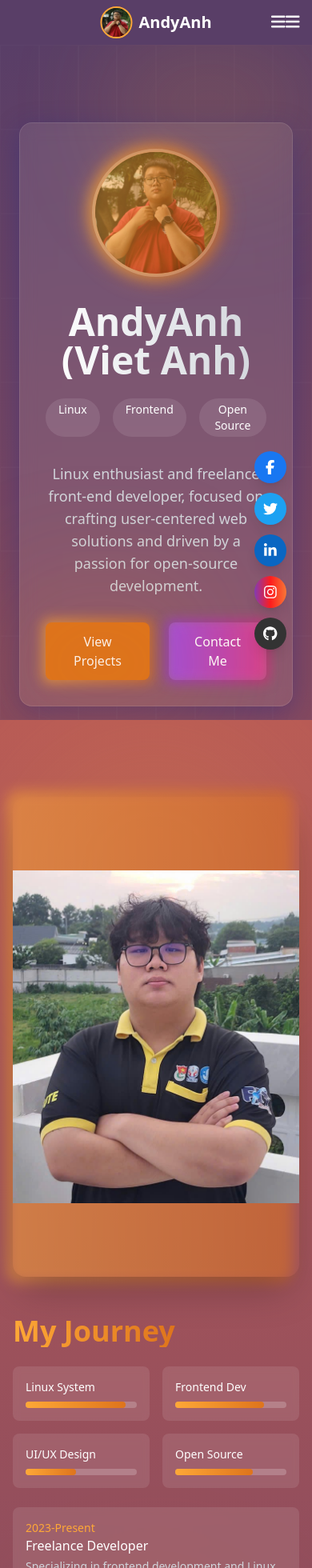
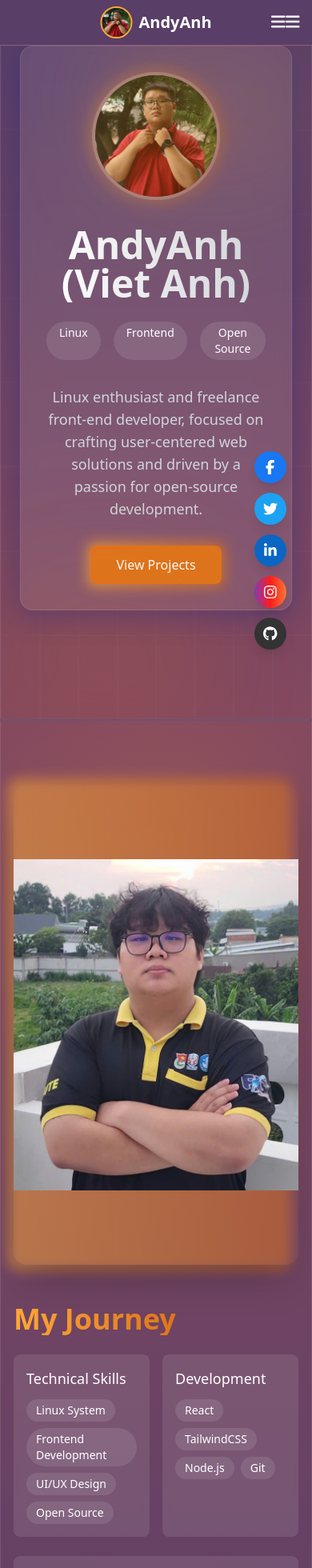
Before and after one commit to AndyAnh174/My-Portfolio, a React (Vite) app: page / in a window 390 px wide. Shown: the top 1960 px of the page at 80% size. Built offline with nearby package versions, Linux system fonts and the light colour scheme.

Commit message:
Change border and Open Graph

```diff
--- a/src/components/About.jsx
+++ b/src/components/About.jsx
@@ -6,7 +6,7 @@ function About() {
     const [isFullscreen, setIsFullscreen] = useState(false);
 
     return (
-        <section id="about" className="relative py-20 pt-24 bg-gradient-to-b from-[#B85B56] to-[#84495F] text-white overflow-hidden">
+        <section id="about" className="relative py-20 bg-gradient-to-b from-[#84495F] to-[#593E67] overflow-hidden shadow-lg border border-white/10 text-white overflow-hidden">
             {/* Background Patterns */}
             <div className="absolute inset-0 opacity-10">
                 <div className="absolute top-0 left-0 w-96 h-96 bg-[#FEA837] rounded-full filter blur-3xl" />
@@ -61,31 +61,36 @@ function About() {
                             </h2>
                         </div>
 
-                        {/* Skills Grid */}
+                        {/* Skills List */}
                         <div className="grid grid-cols-2 gap-4 mb-6">
                             {[
-                                { title: 'Linux System', level: '90%' },
-                                { title: 'Frontend Dev', level: '80%' },
-                                { title: 'UI/UX Design', level: '45%' },
-                                { title: 'Open Source', level: '70%' }
-                            ].map((skill, index) => (
+                                {
+                                    title: 'Technical Skills',
+                                    skills: ['Linux System', 'Frontend Development', 'UI/UX Design', 'Open Source']
+                                },
+                                {
+                                    title: 'Development',
+                                    skills: ['React', 'TailwindCSS', 'Node.js', 'Git']
+                                }
+                            ].map((category, index) => (
                                 <motion.div
-                                    key={skill.title}
+                                    key={category.title}
                                     initial={{ opacity: 0, y: 20 }}
                                     whileInView={{ opacity: 1, y: 0 }}
                                     viewport={{ once: true }}
                                     transition={{ delay: index * 0.1 }}
                                     className="bg-white/10 backdrop-blur-sm rounded-lg p-4"
                                 >
-                                    <div className="text-sm font-medium mb-2">{skill.title}</div>
-                                    <div className="h-2 bg-white/20 rounded-full">
-                                        <motion.div
-                                            initial={{ width: 0 }}
-                                            whileInView={{ width: skill.level }}
-                                            viewport={{ once: true }}
-                                            transition={{ duration: 1, delay: 0.5 + index * 0.1 }}
-                                            className="h-full bg-gradient-to-r from-[#FEA837] to-[#DE741C] rounded-full"
-                                        />
+                                    <h3 className="text-lg font-medium text-white mb-3">{category.title}</h3>
+                                    <div className="flex flex-wrap gap-2">
+                                        {category.skills.map((skill) => (
+                                            <span
+                                                key={skill}
+                                                className="px-3 py-1 bg-white/10 rounded-full text-sm text-white hover:bg-white/20 transition-colors"
+                                            >
+                                                {skill}
+                                            </span>
+                                        ))}
                                     </div>
                                 </motion.div>
                             ))}
--- a/src/components/Contact.jsx
+++ b/src/components/Contact.jsx
@@ -93,7 +93,7 @@ function Contact() {
   };
 
   return (
-    <section id="contact" className="relative py-20 bg-gradient-to-b from-[#593E67] to-[#84495F] overflow-hidden">
+    <section id="contact" className="relative py-20 bg-gradient-to-b from-[#DE741C] to-[#B85B56] overflow-hidden shadow-lg border border-white/10">
       {/* Background Elements */}
       <div className="absolute inset-0">
         <div className="absolute inset-0 bg-black opacity-10 pattern-grid-lg" />
@@ -162,7 +162,8 @@ function Contact() {
             initial={{ opacity: 0, x: 50 }}
             whileInView={{ opacity: 1, x: 0 }}
             viewport={{ once: true }}
-            className="bg-white/10 backdrop-blur-md p-8 rounded-xl shadow-lg"
+            className="bg-white/10 backdrop-blur-lg rounded-2xl p-8 shadow-2xl border border-white/20"
+            whileHover={{ boxShadow: "0 25px 50px -12px rgba(0, 0, 0, 0.5)" }}
           >
             <form onSubmit={handleSubmit} className="space-y-6">
               <div>
--- a/src/components/Hero.jsx
+++ b/src/components/Hero.jsx
@@ -30,7 +30,7 @@ function Hero() {
   };
 
   return (
-    <section className="relative min-h-screen pt-20 flex flex-col justify-center items-center bg-gradient-to-b from-[#593E67] to-[#84495F] overflow-hidden">
+    <section className="min-h-screen relative overflow-hidden bg-gradient-to-b from-[#593E67] to-[#84495F] shadow-lg border border-white/10">
       {/* Animated Background Grid */}
       <div className="absolute inset-0 grid grid-cols-8 grid-rows-8">
         {[...Array(64)].map((_, i) => (
@@ -70,15 +70,17 @@ function Hero() {
               {/* Profile Image with Glow */}
               <motion.div
                 className="relative w-40 h-40 mx-auto mb-8"
-                whileHover={{ scale: 1.1 }}
+                whileHover={{ scale: 1.05 }}
               >
-                <div className="absolute inset-0 bg-gradient-to-r from-[#FEA837] to-[#DE741C] rounded-full blur-lg opacity-70" />
+                <div className="absolute inset-0 bg-gradient-to-r from-[#FEA837] to-[#DE741C] rounded-full blur-lg opacity-30" />
                 <img
                   src={avatar}
                   alt="Profile"
-                  className="relative w-full h-full rounded-full object-cover border-4 border-white/30"
+                  className="relative w-full h-full rounded-full object-cover border-4 border-white/20"
                 />
-                <div className="absolute -inset-1 bg-gradient-to-r from-[#FEA837] to-[#DE741C] rounded-full blur animate-pulse opacity-30" />
+                <div
+                  className="absolute -inset-1 bg-gradient-to-r from-[#FEA837]/40 to-[#DE741C]/40 rounded-full blur animate-[pulse_3s_ease-in-out_infinite] opacity-20"
+                />
               </motion.div>
 
               {/* Text Content */}
@@ -142,18 +144,6 @@ function Hero() {
                       View Projects
                     </button>
                   </motion.a>
-
-                  <motion.a
-                    href="#contact"
-                    className="relative group"
-                    whileHover={{ scale: 1.05 }}
-                    style={{ transform: "translateZ(75px)" }}
-                  >
-                    <div className="absolute -inset-1 bg-gradient-to-r from-purple-600 to-pink-600 rounded-lg blur opacity-70 group-hover:opacity-100 transition duration-200" />
-                    <button className="relative px-8 py-3 bg-white/10 backdrop-blur-sm text-white rounded-lg font-medium">
-                      Contact Me
-                    </button>
-                  </motion.a>
                 </motion.div>
               </motion.div>
             </div>
--- a/src/components/Projects.jsx
+++ b/src/components/Projects.jsx
@@ -60,7 +60,7 @@ function Projects() {
   };
 
   return (
-    <section id="projects" className="relative py-20 pt-24 bg-gradient-to-b from-[#FEA837] to-[#DE741C] overflow-hidden">
+    <section id="projects" className="relative py-20 pt-24 bg-gradient-to-b from-[#FEA837] to-[#DE741C] overflow-hidden shadow-lg border border-white/10">
       {/* Background Elements */}
       <div className="absolute inset-0">
         <div className="absolute inset-0 bg-[#593E67] opacity-10 pattern-grid-lg" />
@@ -76,7 +76,7 @@ function Projects() {
           className="text-center mb-16"
         >
           <motion.h2
-            className="text-5xl md:text-6xl font-extrabold text-white mb-6 font-[Poppins] tracking-tight"
+            className="text-5xl font-bold text-white mb-6 font-[Poppins] tracking-tight"
             initial={{ opacity: 0, y: -20 }}
             animate={{ opacity: 1, y: 0 }}
             transition={{ duration: 0.6 }}
@@ -85,7 +85,7 @@ function Projects() {
           </motion.h2>
 
           <motion.p
-            className="text-xl md:text-2xl text-white font-medium max-w-2xl mx-auto"
+            className="text-lg text-white/90 font-[Poppins] max-w-2xl mx-auto"
             initial={{ opacity: 0, y: 20 }}
             animate={{ opacity: 1, y: 0 }}
             transition={{ duration: 0.6, delay: 0.2 }}
@@ -123,8 +123,8 @@ function Projects() {
               }}
             >
               <motion.div
-                className={`relative bg-gradient-to-br ${project.cardColor} rounded-2xl overflow-hidden shadow-xl`}
-                whileHover={{ scale: 1.02 }}
+                className={`relative bg-gradient-to-br ${project.cardColor} rounded-2xl overflow-hidden shadow-2xl border border-white/20`}
+                whileHover={{ scale: 1.02, shadow: "0 25px 50px -12px rgba(0, 0, 0, 0.5)" }}
                 whileTap={{ scale: 0.98 }}
                 style={{
                   transformStyle: "preserve-3d",
@@ -153,10 +153,10 @@ function Projects() {
 
                 {/* Project Info */}
                 <div className="p-6">
-                  <h3 className={`text-xl font-bold ${project.titleColor} mb-3 font-[Poppins] tracking-wide`}>
+                  <h3 className={`text-xl font-[Poppins] font-bold ${project.titleColor} mb-3 tracking-wide`}>
                     {project.title}
                   </h3>
-                  <p className={`${project.descColor} mb-4 font-light leading-relaxed`}>
+                  <p className={`${project.descColor} font-[Poppins] text-base mb-4 leading-relaxed`}>
                     {project.description}
                   </p>
 
@@ -165,7 +165,7 @@ function Projects() {
                     {project.tech.map((tech) => (
                       <motion.span
                         key={tech}
-                        className={`px-3 py-1 ${project.techBadgeColor} rounded-full text-xs font-medium
+                        className={`px-3 py-1 ${project.techBadgeColor} rounded-full text-sm font-[Poppins]
                           hover:opacity-80 transition-opacity`}
                         whileHover={{ scale: 1.05 }}
                       >
@@ -183,7 +183,7 @@ function Projects() {
                     className="group"
                   >
                     <span className={`px-4 py-2 ${project.titleColor} border border-current rounded-lg
-                      font-medium inline-block hover:bg-current hover:text-black transition-colors`}>
+                      font-[Poppins] text-sm inline-block hover:bg-current hover:text-black transition-colors`}>
                       View Project
                     </span>
                   </motion.button>
@@ -198,8 +198,8 @@ function Projects() {
                     className="px-6 pb-6 border-t border-white/10"
                   >
                     <div className="pt-4">
-                      <h4 className="text-white font-medium mb-2">Project Details</h4>
-                      <ul className="text-white/80 space-y-2 select-text">
+                      <h4 className="text-white font-[Poppins] font-medium text-lg mb-2">Project Details</h4>
+                      <ul className="text-white/80 space-y-2 select-text font-[Poppins] text-base">
                         <li>• Role: {project.role}</li>
                         <li>• Technologies: {project.tech.join(', ')}</li>
                         <li>• Repository: <a
```
Also changed, not shown: public/index.html (added, +47 -0 lines).
